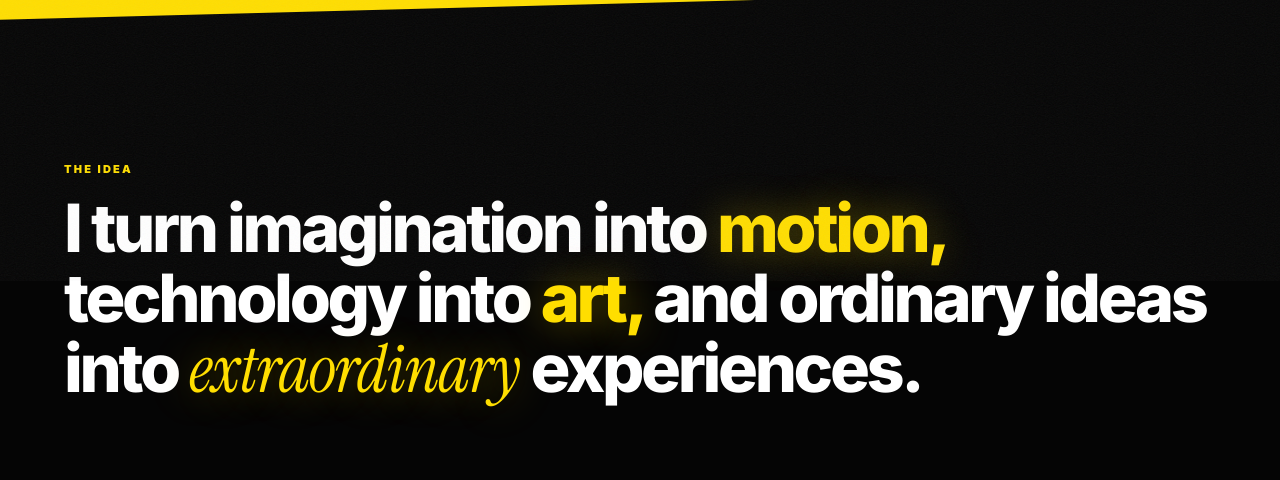
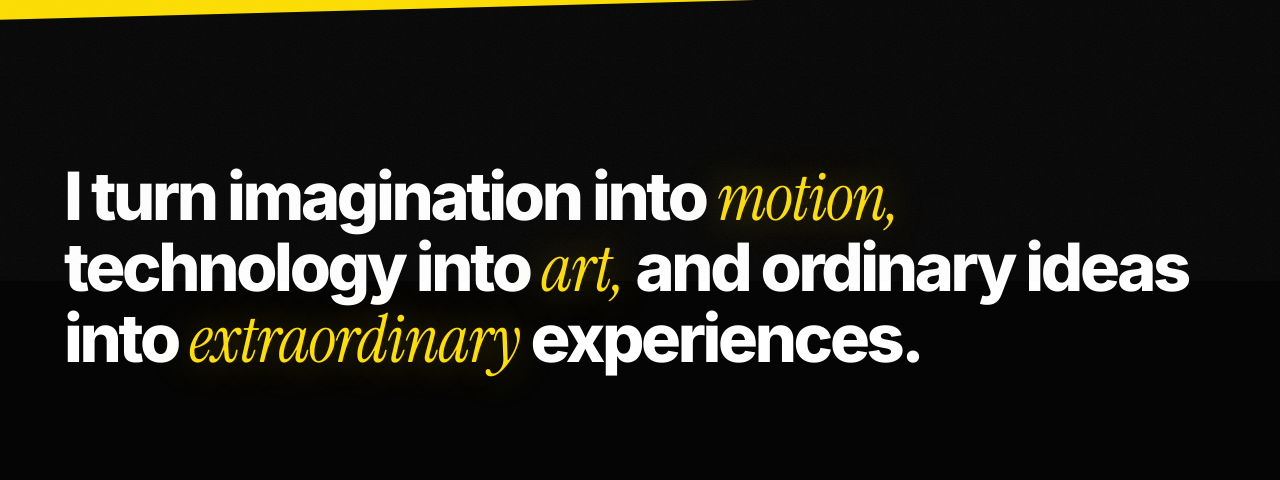
Before and after one commit to abhishekbabuonline-ship-it/portfolio, a plain HTML site: page index.html in a window 1280 px wide. Shown: the part 871-1351 px from the top of the page. Drawn offline with Linux system fonts and the light colour scheme.

Commit message:
Manifesto: drop label, serif highlights
Co-Authored-By: Claude Opus 5.5 <noreply@anthropic.com>
Claude-Session: https://claude.ai/code/session_01TmWRArhqXfxub3PhFRF4Ye

```diff
--- a/index.html
+++ b/index.html
@@ -118,9 +118,8 @@
 
         <!-- ==================== MANIFESTO (lights up as you scroll) ==================== -->
         <section class="manifesto">
-            <p class="eyebrow">THE IDEA</p>
             <p class="manifesto-text">
-                I turn imagination into <mark>motion,</mark> technology into <mark>art,</mark>
+                I turn imagination into <mark class="serif-mark">motion,</mark> technology into <mark class="serif-mark">art,</mark>
                 and ordinary ideas into <mark class="serif-mark">extraordinary</mark> experiences.
             </p>
         </section>
```
